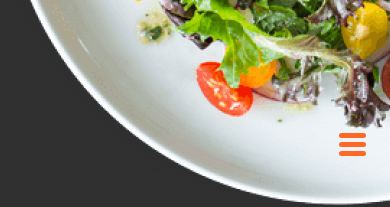
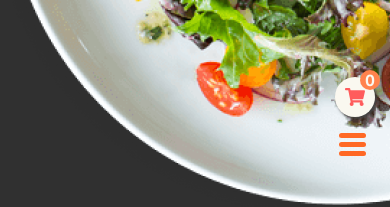
Before and after one commit to CoderLadFahim/FoodHalal, a React (Create React App) app: page / in a window 390 px wide. Shown: the part 662-869 px from the top of the page. Built offline with nearby package versions, Linux system fonts and the light colour scheme.

Commit message:
CartToggler styled, lacks responsiveness

```diff
--- a/src/components/Cart/AppCart.js
+++ b/src/components/Cart/AppCart.js
@@ -32,7 +32,7 @@ function AppCart(props) {
 	};
 
 	return (
-		<section className="app-cart" style={{ display: 'none' }}>
+		<section className="app-cart">
 			<div
 				className="cart-toggler"
 				onClick={() => setCartToggleState(prevState => !prevState)}
--- a/src/components/Cart/AppCartStyles.scss
+++ b/src/components/Cart/AppCartStyles.scss
@@ -0,0 +1,36 @@
+@import '../../index.scss';
+
+.app-cart {
+	.cart-toggler {
+		background-color: $white;
+		width: 40px;
+		height: 40px;
+		border-radius: 50%;
+		position: absolute;
+		display: grid;
+		place-items: center;
+		right: 15px;
+		bottom: 65px;
+		box-shadow: 2px 2px 3px $gray2;
+
+		.cart-icon {
+			color: $pink;
+			width: 50%;
+			height: 50%;
+		}
+
+		.quantity-peek {
+			display: grid;
+			place-items: center;
+			border-radius: 50%;
+			position: absolute;
+			background-color: $lightorange;
+			color: $white;
+			font-family: $font2-bold;
+			width: 50%;
+			height: 50%;
+			top: -7px;
+			right: -5px;
+		}
+	}
+}
```
